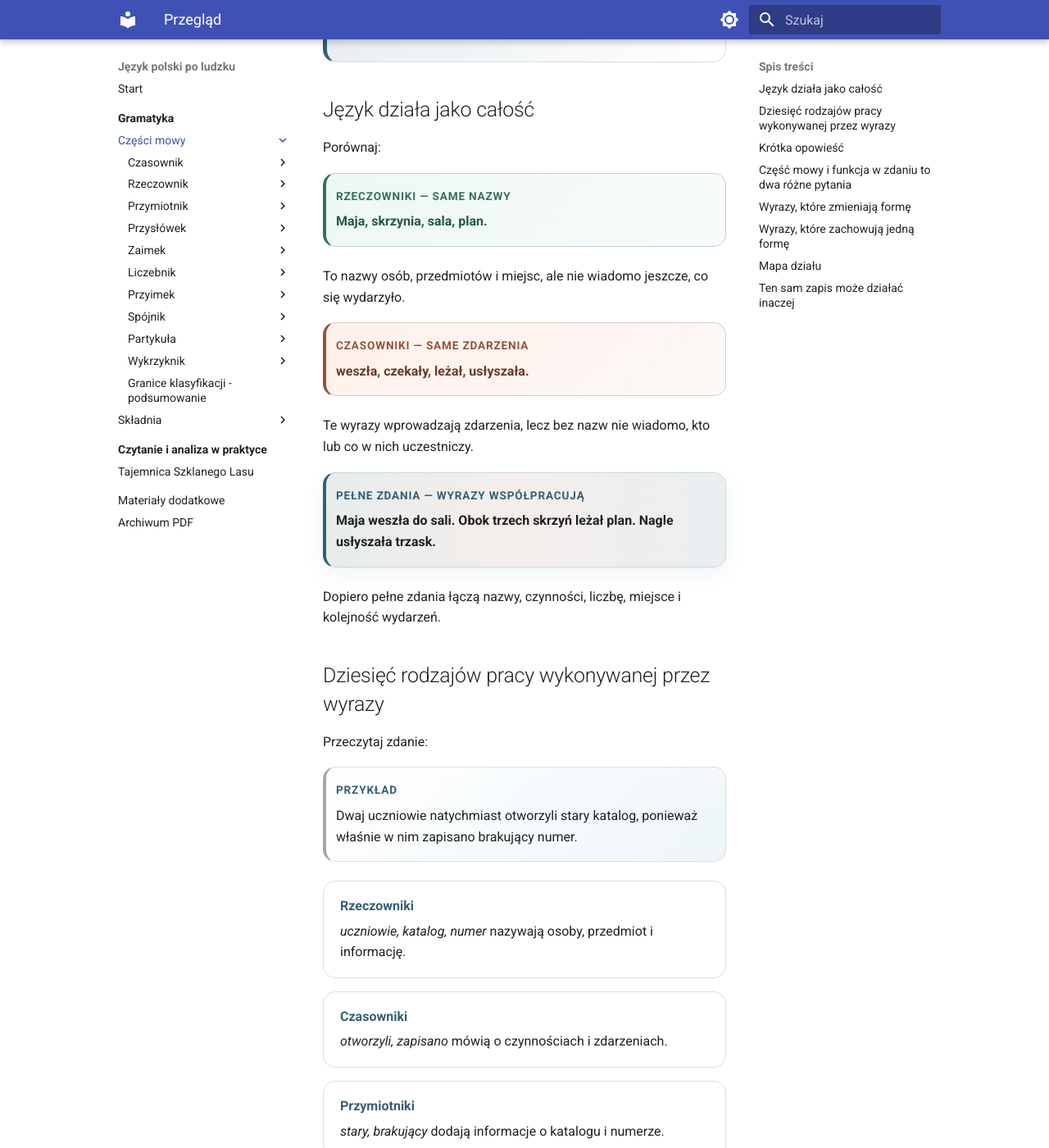
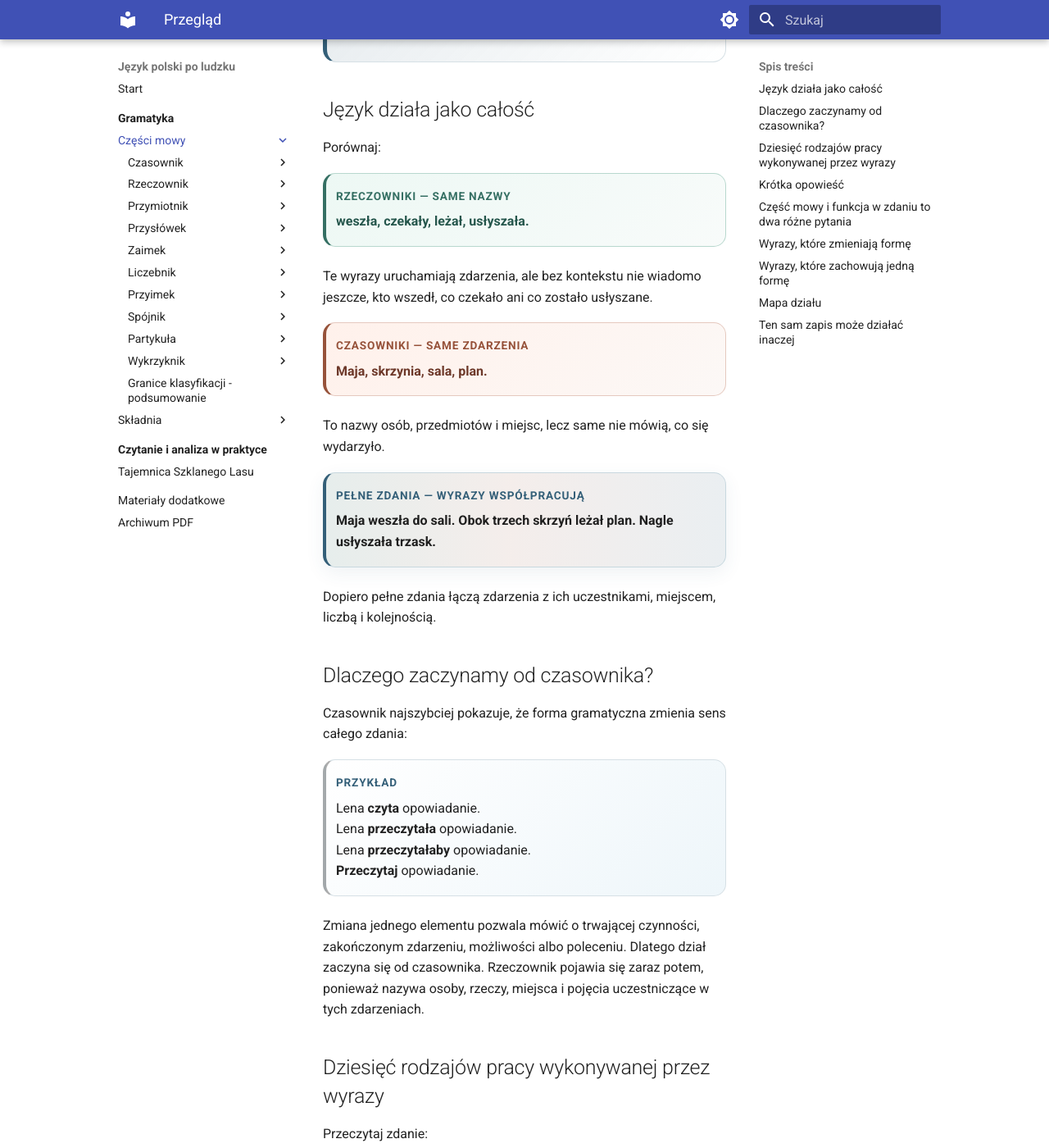
Before and after one commit to dchorazkiewicz/SP_JP, an MkDocs documentation site: the page built from docs/gramatyka/czesci-mowy/index.md, in a window 1280 px wide and 1400 px high, scrolled down 280 px. Shown: the whole window at 82% size. Built offline with MkDocs 1.6.1 and Material for MkDocs 9.7.7, drawn with Linux system fonts in a browser that asks for light colours; some of the changed text lies outside the part shown.

Commit message:
Rozpocznij dział części mowy od czasownika

```diff
--- a/docs/gramatyka/czesci-mowy/index.md
+++ b/docs/gramatyka/czesci-mowy/index.md
@@ -12,17 +12,28 @@ Części mowy najlepiej poznawać **w zdaniach i całych tekstach**. Najpierw ob
 
 Porównaj:
 
+> weszła, czekały, leżał, usłyszała.
+
+Te wyrazy uruchamiają zdarzenia, ale bez kontekstu nie wiadomo jeszcze, kto wszedł, co czekało ani co zostało usłyszane.
+
 > Maja, skrzynia, sala, plan.
 
-To nazwy osób, przedmiotów i miejsc, ale nie wiadomo jeszcze, co się wydarzyło.
-
-> weszła, czekały, leżał, usłyszała.
-
-Te wyrazy wprowadzają zdarzenia, lecz bez nazw nie wiadomo, kto lub co w nich uczestniczy.
+To nazwy osób, przedmiotów i miejsc, lecz same nie mówią, co się wydarzyło.
 
 > Maja weszła do sali. Obok trzech skrzyń leżał plan. Nagle usłyszała trzask.
 
-Dopiero pełne zdania łączą nazwy, czynności, liczbę, miejsce i kolejność wydarzeń.
+Dopiero pełne zdania łączą zdarzenia z ich uczestnikami, miejscem, liczbą i kolejnością.
+
+## Dlaczego zaczynamy od czasownika?
+
+Czasownik najszybciej pokazuje, że forma gramatyczna zmienia sens całego zdania:
+
+> Lena <strong>czyta</strong> opowiadanie.
+> Lena <strong>przeczytała</strong> opowiadanie.
+> Lena <strong>przeczytałaby</strong> opowiadanie.
+> <strong>Przeczytaj</strong> opowiadanie.
+
+Zmiana jednego elementu pozwala mówić o trwającej czynności, zakończonym zdarzeniu, możliwości albo poleceniu. Dlatego dział zaczyna się od czasownika. Rzeczownik pojawia się zaraz potem, ponieważ nazywa osoby, rzeczy, miejsca i pojęcia uczestniczące w tych zdarzeniach.
 
 ## Dziesięć rodzajów pracy wykonywanej przez wyrazy
 
@@ -31,8 +42,8 @@ Przeczytaj zdanie:
 > Dwaj uczniowie natychmiast otworzyli stary katalog, ponieważ właśnie w nim zapisano brakujący numer.
 
 <div class="pos-lens-grid">
+  <div class="pos-lens-card"><strong>Czasowniki</strong><em>otworzyli, zapisano</em> mówią o czynnościach i zdarzeniach.</div>
   <div class="pos-lens-card"><strong>Rzeczowniki</strong><em>uczniowie, katalog, numer</em> nazywają osoby, przedmiot i informację.</div>
-  <div class="pos-lens-card"><strong>Czasowniki</strong><em>otworzyli, zapisano</em> mówią o czynnościach i zdarzeniach.</div>
   <div class="pos-lens-card"><strong>Przymiotniki</strong><em>stary, brakujący</em> dodają informacje o katalogu i numerze.</div>
   <div class="pos-lens-card"><strong>Zaimek</strong><em>nim</em> odsyła do wcześniej wymienionego katalogu.</div>
   <div class="pos-lens-card"><strong>Liczebnik</strong><em>dwaj</em> podaje liczbę uczniów.</div>
@@ -52,8 +63,8 @@ Nazwy części mowy porządkują różne sposoby działania wyrazów. Nie są je
     <h2>Poranek przed otwarciem wystawy</h2>
     <p>Wyróżnienia pokazują wybrane przykłady, a komentarze wyjaśniają ich wkład w tekst.</p>
     <div class="pos-overview-legend">
+      <span class="pos-verb">czasownik</span>
       <span class="pos-noun">rzeczownik</span>
-      <span class="pos-verb">czasownik</span>
       <span class="pos-adjective">przymiotnik</span>
       <span class="pos-pronoun">zaimek</span>
       <span class="pos-numeral">liczebnik</span>
@@ -75,7 +86,7 @@ Nagle zza kotary dobiegł trzask.
 <div class="pos-commentary" markdown>
 <strong>Jak wyrazy współpracują?</strong>
 
-Rzeczowniki wprowadzają bohaterkę, miejsce i przedmioty. Czasowniki uruchamiają wydarzenia. Przymiotnik pomaga rozpoznać budynek, liczebnik podaje liczbę skrzyń, a przysłówek mówi, jak Maja się poruszała. Przyimek buduje relację przestrzenną. Spójnik łączy dwie informacje, zaimek odsyła do skrzyń, partykuła ustawia zdarzenie wobec oczekiwanego czasu, a wykrzyknik pokazuje natychmiastową reakcję.
+Czasowniki uruchamiają wydarzenia i pokazują ich przebieg. Rzeczowniki wprowadzają bohaterkę, miejsce i przedmioty. Przymiotnik pomaga rozpoznać budynek, liczebnik podaje liczbę skrzyń, a przysłówek mówi, jak Maja się poruszała. Przyimek buduje relację przestrzenną. Spójnik łączy dwie informacje, zaimek odsyła do skrzyń, partykuła ustawia zdarzenie wobec oczekiwanego czasu, a wykrzyknik pokazuje natychmiastową reakcję.
 </div>
 
   </div>
@@ -103,15 +114,15 @@ Dlatego nie rozpoznajemy części mowy wyłącznie na podstawie jednego pytania
 
 Porównaj:
 
+> piszę — piszesz — piszemy;
+>
 > książka — książki — książce;
 >
-> nowy — nowa — nowe;
->
-> piszę — piszesz — piszemy.
+> nowy — nowa — nowe.
 
 W tych seriach wyrazy przyjmują różne formy. Taką właściwość nazywamy **odmiennością**, a samą zmianę form — **odmianą**.
 
-Rzeczowniki, przymiotniki, większość zaimków i liczebników oraz czasowniki należą do części mowy odmiennych, lecz każdy z tych rodzajów wyrazów zmienia się według innych zasad.
+Czasowniki, rzeczowniki, przymiotniki oraz większość zaimków i liczebników należą do części mowy odmiennych, lecz każdy z tych rodzajów wyrazów zmienia się według innych zasad.
 
 ## Wyrazy, które zachowują jedną formę
 
@@ -130,8 +141,8 @@ Nieodmienność nie oznacza prostoty ani małego znaczenia. Taki wyraz może zmi
 ## Mapa działu
 
 <div class="topic-grid">
-  <a class="topic-card topic-card--primary" href="rzeczownik/"><span class="topic-number">01</span><strong>Rzeczownik</strong><span>Jak nazywamy osoby, rzeczy, miejsca, zdarzenia, uczucia i pojęcia oraz dlaczego forma nazwy zmienia się w zdaniu.</span></a>
-  <a class="topic-card" href="czasownik/"><span class="topic-number">02</span><strong>Czasownik</strong><span>Jak mówimy o czynnościach, stanach i zdarzeniach oraz jak forma pokazuje uczestnika i czas.</span></a>
+  <a class="topic-card topic-card--primary" href="czasownik/"><span class="topic-number">01</span><strong>Czasownik</strong><span>Jak mówimy o czynnościach, stanach i zdarzeniach oraz jak forma pokazuje uczestnika, czas i sposób ujęcia zdarzenia.</span></a>
+  <a class="topic-card" href="rzeczownik/"><span class="topic-number">02</span><strong>Rzeczownik</strong><span>Jak nazywamy osoby, rzeczy, miejsca, zdarzenia, uczucia i pojęcia oraz dlaczego forma nazwy zmienia się w zdaniu.</span></a>
   <a class="topic-card" href="przymiotnik/"><span class="topic-number">03</span><strong>Przymiotnik</strong><span>Jak opisujemy cechy i relacje oraz dlaczego forma określenia dopasowuje się do rzeczownika.</span></a>
   <a class="topic-card" href="przyslowek/"><span class="topic-number">04</span><strong>Przysłówek</strong><span>Jak określamy sposób, miejsce, czas lub stopień bez dopasowywania formy do rzeczownika.</span></a>
   <a class="topic-card" href="zaimki/"><span class="topic-number">05</span><strong>Zaimek</strong><span>Jak odsyłamy do osób, rzeczy, cech i sytuacji bez ciągłego powtarzania nazw.</span></a>
@@ -161,6 +172,7 @@ Dopiero po opisaniu tych różnic możemy odpowiednio nazwać użycia jako party
 <div class="pos-summary">
 <h3>Jak pracować z działem?</h3>
 <ul>
+  <li>Zaczynamy od czasownika, ponieważ jego forma szybko pokazuje zmianę znaczenia całego zdania.</li>
   <li>Najpierw czytaj zdanie i ustal, co wyraz wnosi do informacji.</li>
   <li>Oddzielaj nazwę części mowy od funkcji w konkretnym zdaniu.</li>
   <li>Nazwy odmiany i szczegółowych typów pojawiają się po pokazaniu różnicy form lub znaczeń.</li>
@@ -169,6 +181,6 @@ Dopiero po opisaniu tych różnic możemy odpowiednio nazwać użycia jako party
 </ul>
 </div>
 
-[Przejdź do rozdziału „Granice klasyfikacji”](granice-klasyfikacji/){ .md-button .md-button--primary }
+[Rozpocznij od czasownika](czasownik/){ .md-button .md-button--primary }
 
 </div>
```
